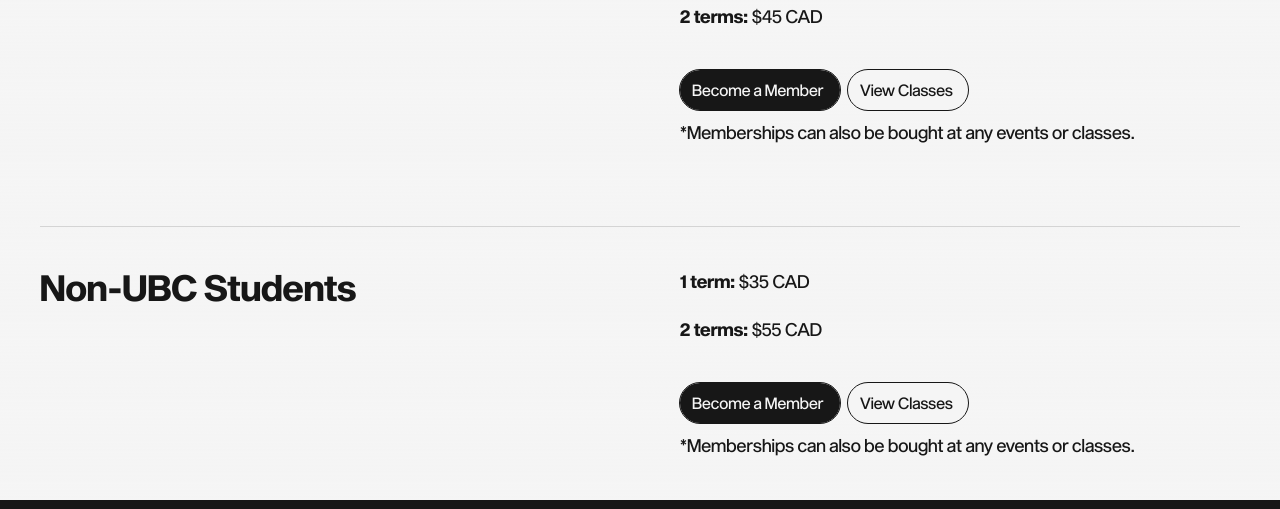
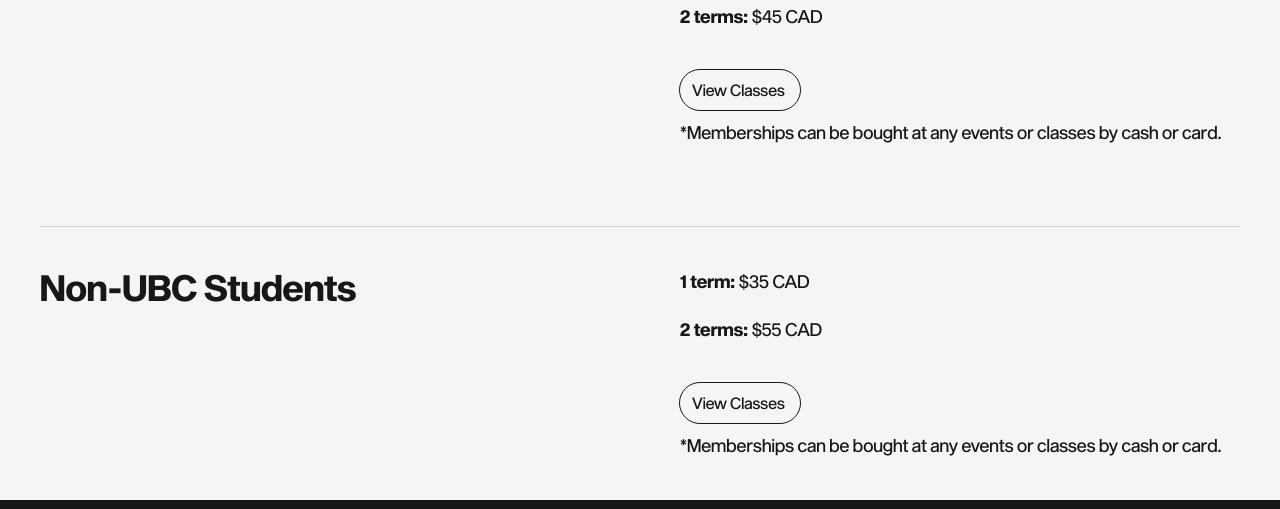
Before and after one commit to leesadie/ubcballet, a Next.js app: page /memberships in a window 1280 px wide. Shown: the part 1080-1589 px from the top of the page. Built offline with nearby package versions, Linux system fonts and the light colour scheme.

Commit message:
updated memberships page

```diff
--- a/app/memberships/MembershipsClient.tsx
+++ b/app/memberships/MembershipsClient.tsx
@@ -67,6 +67,7 @@
                             </div>
                         </div>
                         <div className="flex flex-row gap-2">
+                            {/*
                             <div
                                 className="
                                     text-neutral-100
@@ -97,6 +98,7 @@
                                     Become a Member
                                 </a>
                             </div>
+                            */}
                             <div
                                 className="
                                     hover:text-neutral-100
@@ -117,6 +119,8 @@
                                     text-neutral-900
                                     transition
                                     md:mt-10
+                                    md:ml-10
+                                    ml-6
                                     mt-10
                                 "
                                 onClick={() => router.push('/classes')}
@@ -125,7 +129,7 @@
                             </div>
                         </div>
                         <div className="text-neutral-900 md:text-lg text-sm pt-2 mb-10 md:mx-10 ml-6">
-                            *Memberships can also be bought at any events or classes.
+                            *Memberships can be bought at any events or classes by cash or card.
                         </div>
                     </div>
                 </div>
@@ -167,6 +171,7 @@
                             </div>
                         </div>
                         <div className="flex flex-row gap-2">
+                            {/*
                             <div
                                 className="
                                     text-neutral-100
@@ -197,6 +202,7 @@
                                     Become a Member
                                 </a>
                             </div>
+                            */}
                             <div
                                 className="
                                     hover:text-neutral-100
@@ -217,6 +223,8 @@
                                     text-neutral-900
                                     transition
                                     md:mt-10
+                                    md:ml-10
+                                    ml-6
                                     mt-10
                                 "
                                 onClick={() => router.push('/classes')}
@@ -225,7 +233,7 @@
                             </div>
                         </div>
                         <div className="text-neutral-900 md:text-lg text-sm pt-2 mb-10 md:mx-10 ml-6">
-                            *Memberships can also be bought at any events or classes.
+                            *Memberships can be bought at any events or classes by cash or card.
                         </div>
                     </div>
                 </div>
```
